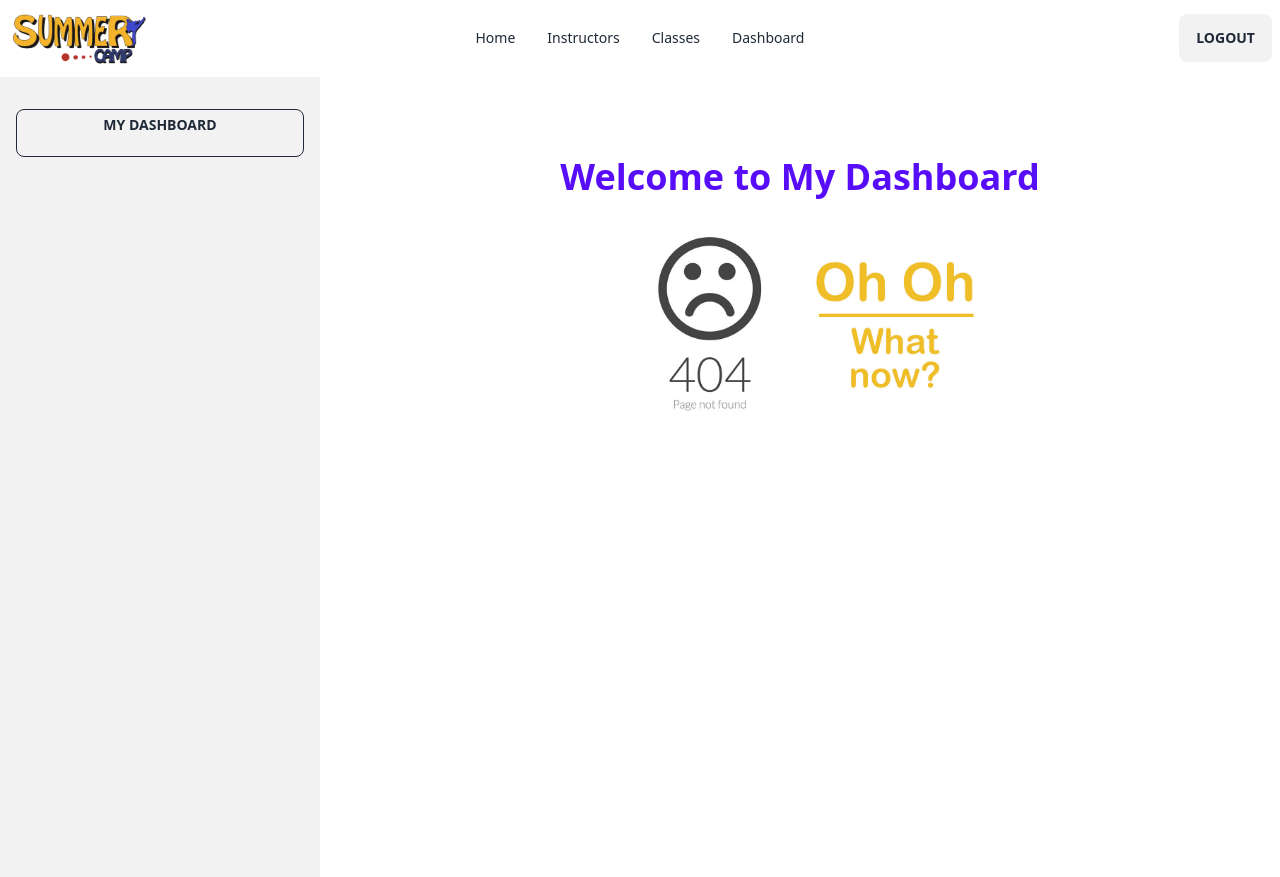
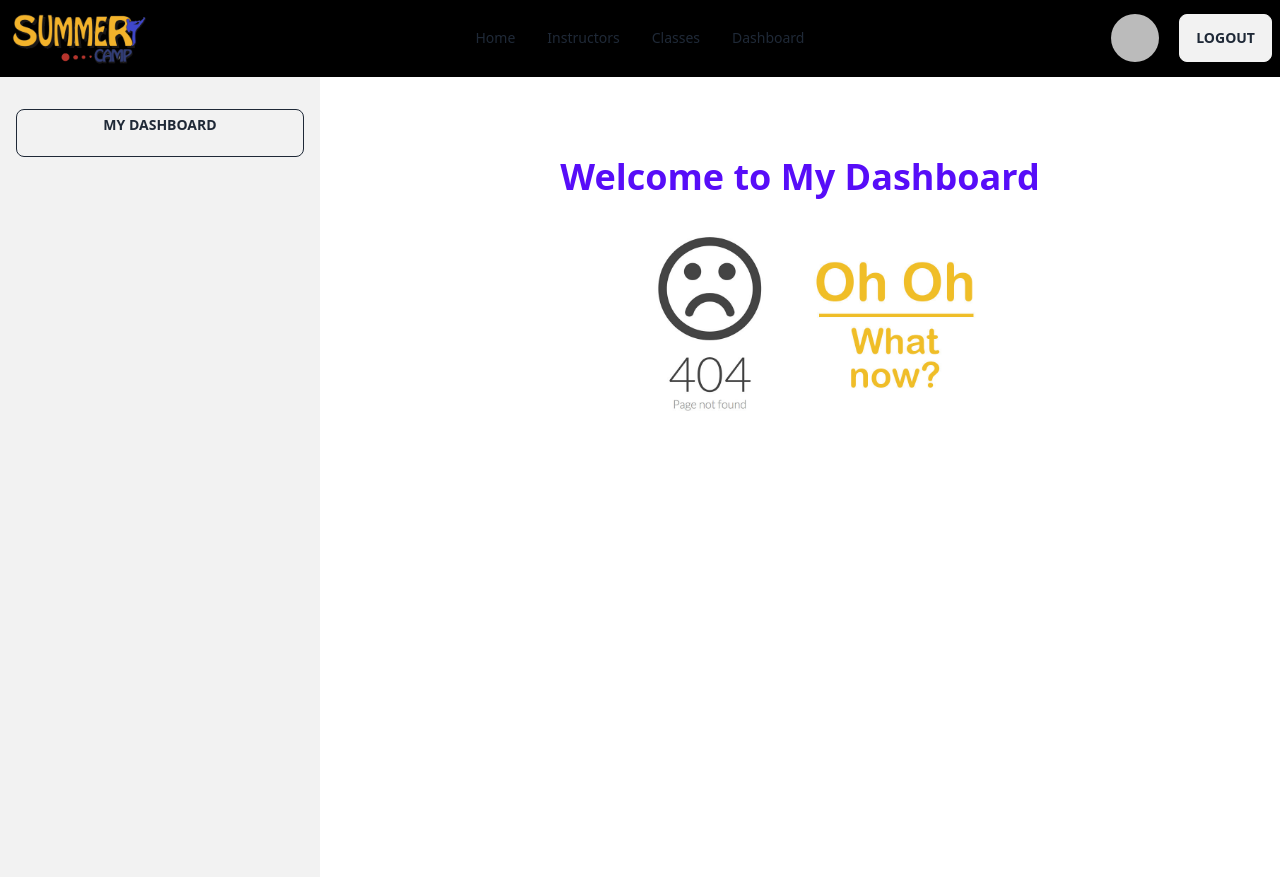
Before and after one commit to KhondokarAlMaruf/Martial-Arts-Summer-Camp-Client, a React (Vite) app: page /dashboard in a window 1280 px wide. Built offline with nearby package versions, Linux system fonts and the light colour scheme; no server answers; sample sign-in values are in the browser's storage.

Commit message:
user prifile picture updated

```diff
--- a/src/Pages/Shared/NavBar/NavBar.jsx
+++ b/src/Pages/Shared/NavBar/NavBar.jsx
@@ -16,6 +16,8 @@ const NavBar = () => {
       })
       .catch((error) => console.log(error));
   };
+  console.log(user);
+
   const navOption = (
     <>
       <li>
@@ -29,7 +31,6 @@ const NavBar = () => {
       </li>
       {user ? (
         <>
-          {" "}
           <li>
             <Link to="/dashboard">Dashboard</Link>
           </li>
@@ -40,7 +41,7 @@ const NavBar = () => {
     </>
   );
   return (
-    <div className="navbar bg-base-100">
+    <div className="navbar bg-black">
       <div className="navbar-start">
         <div className="dropdown">
           <label tabIndex={0} className="btn btn-ghost lg:hidden">
@@ -74,6 +75,11 @@ const NavBar = () => {
       <div className="navbar-end">
         {user ? (
           <>
+            <img
+              className="w-12 rounded-full mr-5"
+              src={user.photoURL}
+              alt=""
+            />
             <Link className="btn" onClick={handleLogOut}>
               LogOut
             </Link>
```
